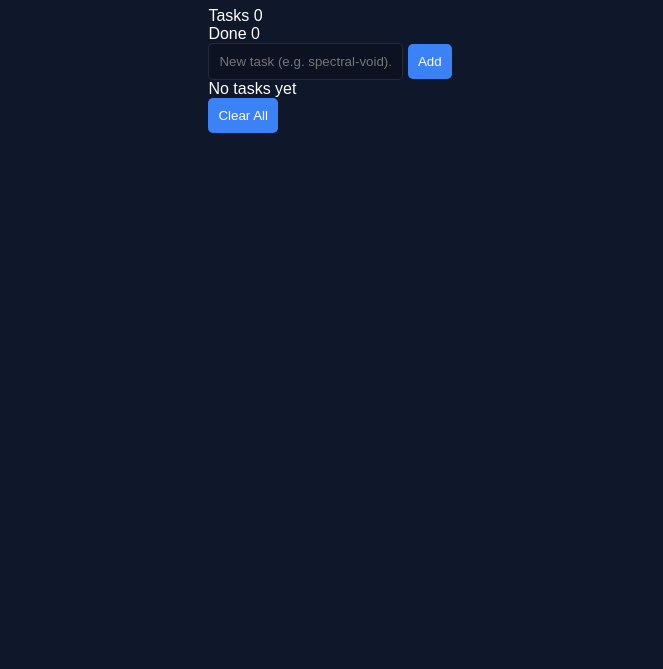
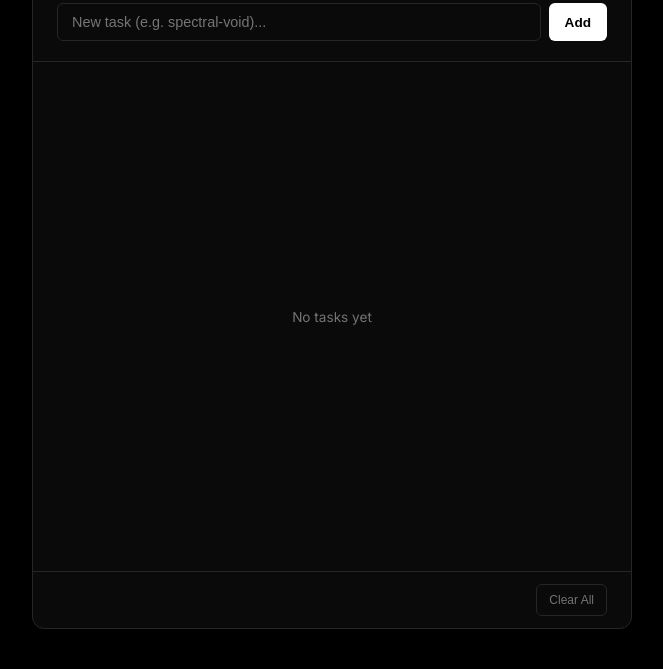
Before and after one commit to prathamreet/ct-project-176-191, a plain HTML site: page frontend/index.html in a window 1280 px wide. Shown: the part 131-800 px from the top of the page, without its empty margins (308-971 px from the left). Drawn offline with Linux system fonts and the light colour scheme; no server answers.

Commit message:
style(ui): redesign for high-contrast minimalist aesthetic and fixed-layout scrolling

```diff
--- a/frontend/style.css
+++ b/frontend/style.css
@@ -1,40 +1,225 @@
+:root {
+    --bg: #000000;
+    --card-bg: #0a0a0a;
+    --border: #262626;
+    --text: #ffffff;
+    --text-dim: #737373;
+    --accent: #3b82f6;
+    --success: #22c55e;
+    --warning: #f59e0b;
+}
+
+* {
+    margin: 0;
+    padding: 0;
+    box-sizing: border-box;
+}
+
 body {
-    background: #0f172a;
-    color: white;
-    font-family: sans-serif;
+    background-color: var(--bg);
+    color: var(--text);
+    font-family: 'Inter', -apple-system, sans-serif;
+    height: 100vh;
+    overflow: hidden;
     display: flex;
+    align-items: center;
     justify-content: center;
-    padding-top: 50px;
 }
-.glass-container {
-    background: rgba(255,255,255,0.05);
-    backdrop-filter: blur(10px);
-    padding: 30px;
-    border-radius: 20px;
-    width: 400px;
-    border: 1px solid rgba(255,255,255,0.1);
+
+.app-shell {
+    width: 100%;
+    max-width: 600px;
+    height: 90vh;
+    display: flex;
+    flex-direction: column;
+    background: var(--card-bg);
+    border: 1px solid var(--border);
+    border-radius: 12px;
 }
+
+header {
+    padding: 24px;
+    border-bottom: 1px solid var(--border);
+    display: flex;
+    justify-content: space-between;
+    align-items: center;
+}
+
+h1 {
+    font-size: 1.25rem;
+    font-weight: 600;
+    letter-spacing: -0.02em;
+}
+
+.stats {
+    display: flex;
+    gap: 12px;
+}
+
+.stat {
+    font-size: 0.75rem;
+    color: var(--text-dim);
+    font-weight: 500;
+}
+
+.stat span {
+    color: var(--text);
+    margin-left: 4px;
+}
+
+.input-section {
+    padding: 20px 24px;
+    border-bottom: 1px solid var(--border);
+}
+
+.input-container {
+    position: relative;
+    display: flex;
+    gap: 8px;
+}
+
 input {
-    background: rgba(0,0,0,0.2);
-    border: 1px solid rgba(255,255,255,0.1);
-    color: white;
-    padding: 10px;
-    border-radius: 5px;
-    width: 70%;
+    flex: 1;
+    background: transparent;
+    border: 1px solid var(--border);
+    border-radius: 6px;
+    padding: 10px 14px;
+    color: var(--text);
+    font-size: 0.9rem;
+    outline: none;
+    transition: border-color 0.2s;
 }
-button {
-    background: #3b82f6;
-    color: white;
+
+input:focus {
+    border-color: var(--text-dim);
+}
+
+button.primary {
+    background: var(--text);
+    color: var(--bg);
     border: none;
-    padding: 10px;
-    border-radius: 5px;
+    border-radius: 6px;
+    padding: 0 16px;
+    font-weight: 600;
+    font-size: 0.85rem;
     cursor: pointer;
 }
+
+button.secondary {
+    background: transparent;
+    border: 1px solid var(--border);
+    color: var(--text-dim);
+    border-radius: 6px;
+    padding: 8px 12px;
+    font-size: 0.75rem;
+    cursor: pointer;
+}
+
+button:hover {
+    opacity: 0.8;
+}
+
+.task-list-container {
+    flex: 1;
+    overflow-y: auto;
+    padding: 12px;
+}
+
+/* Custom Scrollbar */
+.task-list-container::-webkit-scrollbar {
+    width: 4px;
+}
+.task-list-container::-webkit-scrollbar-thumb {
+    background: var(--border);
+    border-radius: 10px;
+}
+
 .task-item {
-    margin-top: 15px;
-    padding: 10px;
-    border-bottom: 1px solid rgba(255,255,255,0.05);
+    display: grid;
+    grid-template-columns: 1fr auto;
+    gap: 12px;
+    padding: 16px;
+    border-radius: 8px;
+    border: 1px solid transparent;
+    transition: background 0.2s;
 }
-.completed { color: #10b981; }
-.processing { color: #f59e0b; }
-.pending { color: #94a3b8; }
+
+.task-item:hover {
+    background: #111;
+}
+
+.task-content {
+    display: flex;
+    flex-direction: column;
+    gap: 4px;
+}
+
+.task-id {
+    font-size: 0.7rem;
+    color: var(--text-dim);
+    font-family: monospace;
+}
+
+.task-text {
+    font-size: 0.9rem;
+    font-weight: 400;
+}
+
+.task-result {
+    font-size: 0.8rem;
+    color: var(--accent);
+    margin-top: 4px;
+}
+
+.status-pill {
+    align-self: start;
+    font-size: 0.65rem;
+    font-weight: 700;
+    text-transform: uppercase;
+    padding: 2px 8px;
+    border-radius: 4px;
+    background: var(--border);
+    color: var(--text-dim);
+}
+
+.status-processing {
+    color: var(--warning);
+    background: rgba(245, 158, 11, 0.1);
+}
+
+.status-completed {
+    color: var(--success);
+    background: rgba(34, 197, 94, 0.1);
+}
+
+.empty {
+    height: 100%;
+    display: flex;
+    align-items: center;
+    justify-content: center;
+    color: var(--text-dim);
+    font-size: 0.85rem;
+}
+
+footer {
+    padding: 12px 24px;
+    border-top: 1px solid var(--border);
+    display: flex;
+    justify-content: flex-end;
+}
+
+@keyframes spin {
+    to { transform: rotate(360deg); }
+}
+
+.loader {
+    width: 12px;
+    height: 12px;
+    border: 2px solid var(--warning);
+    border-top-color: transparent;
+    border-radius: 50%;
+    animation: spin 0.6s linear infinite;
+    display: inline-block;
+    margin-right: 6px;
+    vertical-align: middle;
+}
```
